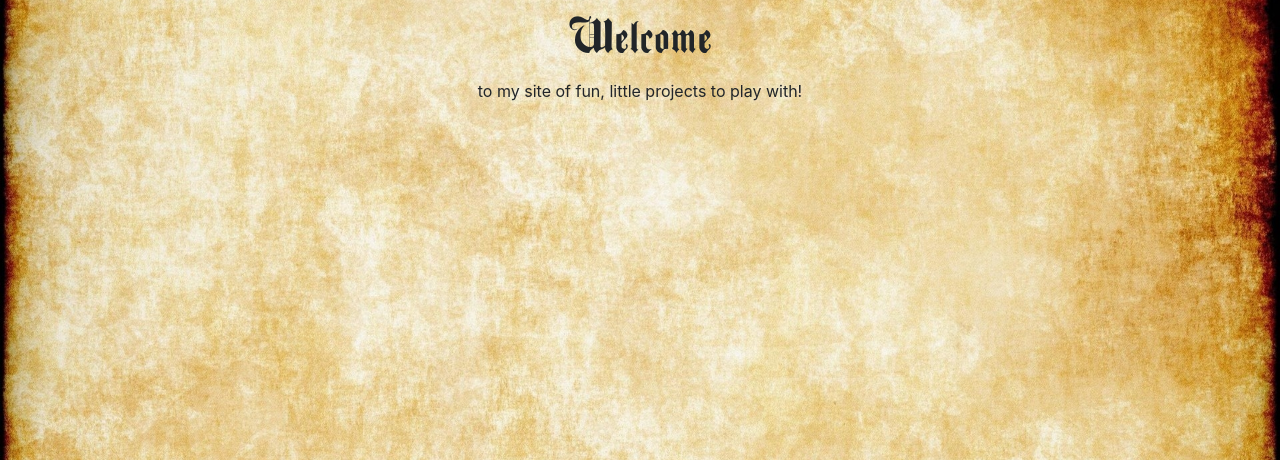
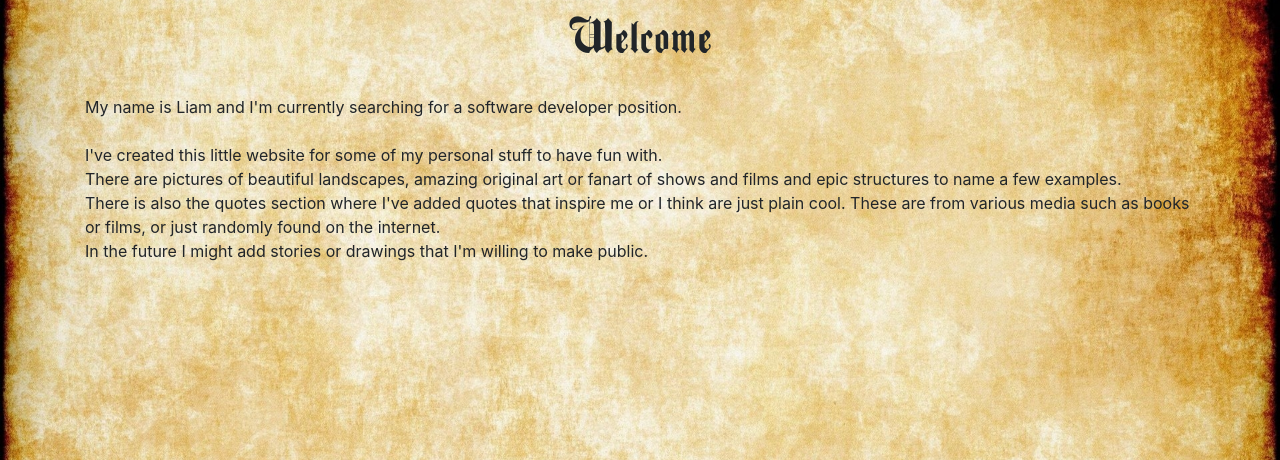
Before and after one commit to LiamJansen/FunProjectsWebsite, a PHP site: page / in a window 1280 px wide. Shown: the part 56-516 px from the top of the page. Run offline with PHP 8.4, Linux system fonts and the light colour scheme.

Commit message:
Adding some descriptions,, moving TODO to issues, testing github desktop
Testing committing with github desktop

```diff
--- a/css/custom.css
+++ b/css/custom.css
@@ -2,6 +2,11 @@
 @font-face {
     font-family: 'Beckett-Kanzlei';
     src: url('../font/Beckett-Kanzlei.ttf') format('truetype');
+}
+
+.beckett_kanzlei_font {
+    font-family: 'Beckett-Kanzlei', 'Times New Roman', serif;
+    font-size: 50px;
 }
 
 /* Changes the background of the entire site to an image */
--- a/index.php
+++ b/index.php
@@ -16,8 +16,18 @@
         <div class="container">
             <div class="row">
                 <div class="col-sm-12">
-                <p class="text-center"><span style="font-family: 'Beckett-Kanzlei', 'Times New Roman', serif; font-size: 50px"
-                     class="text-center">Welcome</span><br> to my site of fun, little projects to play with!</p>
+                    <p class="text-center"><span class="text-center beckett_kanzlei_font">Welcome</span></br></p>
+                    <p>
+                        My name is Liam and I'm currently searching for a software developer position.
+                        <br><br>
+                        I've created this little website for some of my personal stuff to have fun with.
+                        <br>
+                        There are pictures of beautiful landscapes, amazing original art or fanart of shows and films and epic structures to name a few examples.
+                        <br>
+                        There is also the quotes section where I've added quotes that inspire me or I think are just plain cool. These are from various media such as books or films, or just randomly found on the internet.
+                        <br>
+                        In the future I might add stories or drawings that I'm willing to make public.
+                    </p>
                 </div>
             </div>
         </div>
```
Also changed, not shown: README.md.
